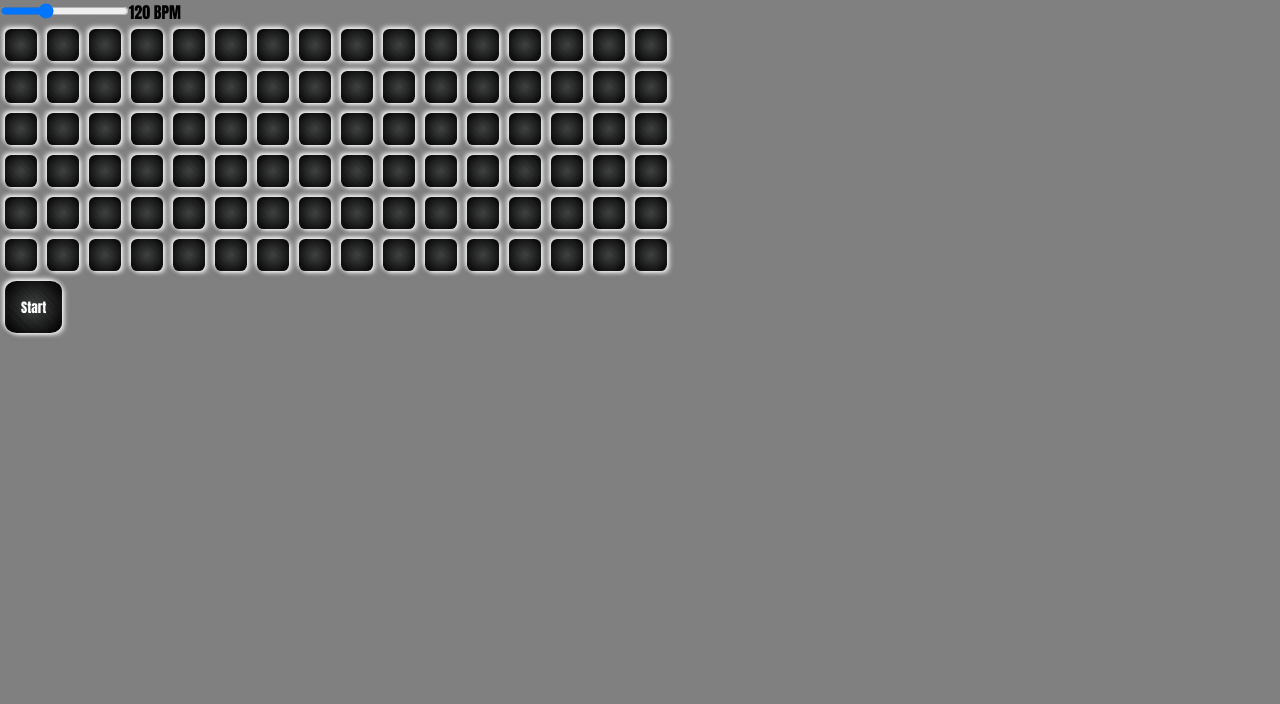
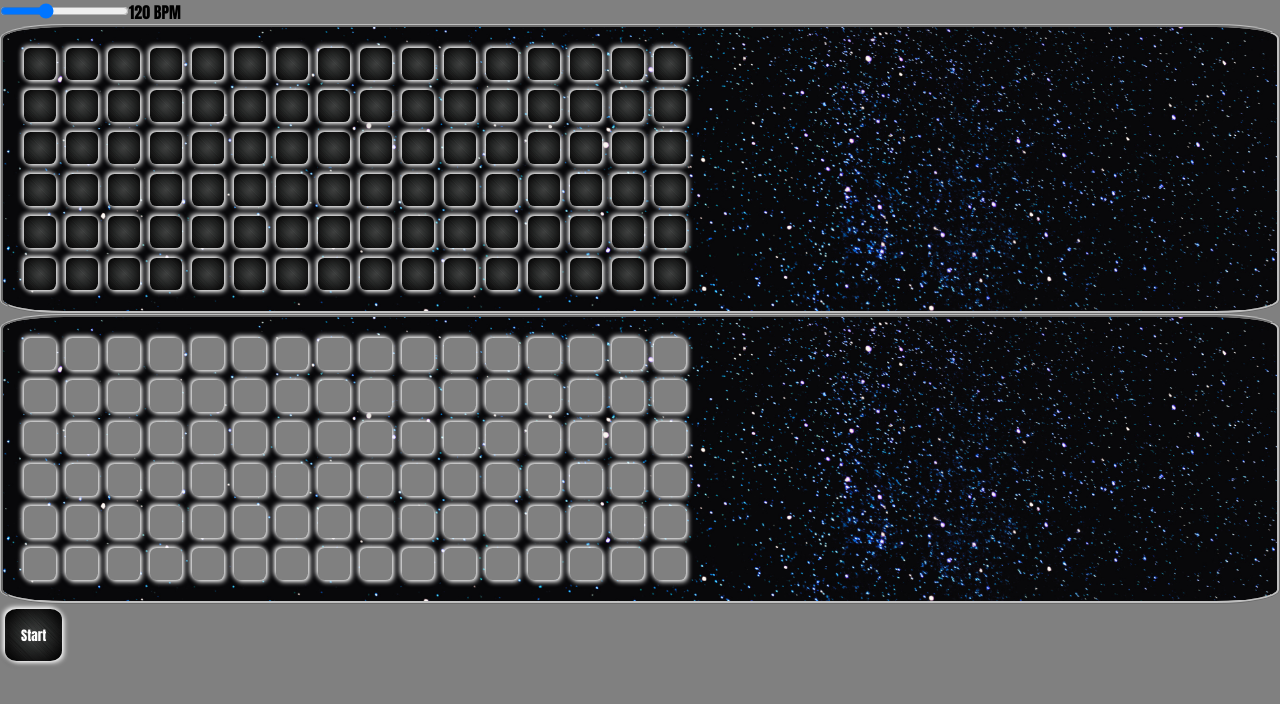
Before and after one commit to LandoMeowrissian/synapse-brainbeat, a React (Create React App) app: page /sequence in a window 1280 px wide. Shown: the top 704 px of the page. Built offline with nearby package versions, Linux system fonts and the light colour scheme.

Commit message:
separate grids,  making separate sounds, but still having trouble playing more than one note at a time

```diff
--- a/src/App.js
+++ b/src/App.js
@@ -1,14 +1,14 @@
 import "./App.scss";
 // import HomePage from "./pages/HomePage/HomePage";
 // import { BrowserRouter, Routes, Route } from "react-router-dom";
-import LeadSequencer from "./components/Sequencers/LeadSequencer";
+import Sequencer from "./components/Sequencer/Sequencer";
 
 function App( ) {
 
 
   return (
     <>
-      <LeadSequencer/>
+      <Sequencer/>
     </>
     // <BrowserRouter>
     //   <Routes>
--- a/src/components/Sequencers/Grid.scss
+++ b/src/components/Sequencer/Grid.scss
@@ -1,4 +1,5 @@
-.grid {
+.sequencer {
+  &-grid {
     perspective: 800px;
     display: flex;
     flex-direction: column;
@@ -11,12 +12,12 @@
     border-bottom: 1mm ridge silver;
     border-right: 1mm ridge silver;
     border-left: 1mm ridge silver;
-  // background-image: url("../assets/images/stars.png");
-
     background-size: cover;
     background-position: center;
+  background-image: url("../../assets/images/stars.png");
+  }
+}
 
-}
 
 .row {
   display: flex;
--- /dev/null
+++ b/src/components/Sequencer/Sequencer.js
@@ -0,0 +1,162 @@
+import { useState, useEffect, useRef } from 'react';
+import * as Tone from 'tone';
+import Drums from "../Drums/Drums";
+import "./Grid.scss";
+
+const Sequencer = () => {
+  const [bpm, setBpm] = useState(120);
+  const notes = ["F3", "Eb3", "C3", "Bb2", "Ab2", "F2"];
+  const drums = ["kick", "snare", "hiHat", "tom1", "tom2", "tom3"]
+  const [grid, setGrid] = useState(makeGrid(notes));
+  const [drumGrid, setDrumGrid] = useState(makeDrumGrid(drums));
+  const [playing, setPlaying] = useState(false);
+  const [started, setStarted] = useState(false);
+  const [beat, setBeat] = useState(0);
+  const beatRef = useRef(beat);
+  const synthRef = useRef(new Tone.Synth({
+    oscillator: { type: "sawtooth" },
+    envelope: { attack: 0.05 }
+  }).toDestination());
+  const drumRefs = {
+    kick: useRef(Drums.kick),
+    snare: useRef(Drums.snare),
+    hiHat: useRef(Drums.hiHat),
+    tom1: useRef(Drums.tom1),
+    tom2: useRef(Drums.tom2),
+    tom3: useRef(Drums.tom3)
+  };
+
+  beatRef.current = beat;
+
+  useEffect(() => {
+    const repeat = (time) => {
+      const currentBeat = beatRef.current;
+      // Synth
+      grid.forEach((row, index) => {
+        let synth = synthRef.current;
+        let note = row[currentBeat];
+        if (note.isActive) {
+          synth.triggerAttackRelease(note.note, "16n", time);
+        }
+      });
+      // Drums
+      drumGrid.forEach((row, index) => {
+        let drum = drumRefs[drums[index]].current;
+        let note = row[currentBeat];
+        if (note.isActive) {
+          drum.triggerAttackRelease("C2", "16n", time);
+        }
+      });
+
+      setBeat((prevBeat) => (prevBeat + 1) % 16);
+    };
+
+    Tone.Transport.cancel();
+    if (started) {
+      Tone.Transport.bpm.value = bpm;
+      Tone.Transport.scheduleRepeat(repeat, "16n");
+      Tone.Transport.start();
+    } else {
+      Tone.Transport.stop();
+    }
+    return () => {
+      if (started) {
+        Tone.Transport.cancel();
+      }
+    };
+  }, [started, bpm, grid, drumGrid]);
+
+  function makeGrid(notes) {
+    return notes.map(note => new Array(16).fill().map(()=>({ note: note, isActive: false })));
+  }
+  function makeDrumGrid(drums) {
+    return drums.map(note => new Array(16).fill().map(()=>({ note: note, isActive: false })));
+  }
+
+  const handleNoteClick = (gridType, rowIndex, noteIndex) => {
+    if (gridType === 'synth') {
+      const newGrid = grid.map((row, rIndex) =>
+        rIndex === rowIndex ? row.map((note, nIndex) =>
+          nIndex === noteIndex ? {...note, isActive: !note.isActive} : note
+        ) : row
+      );
+      setGrid(newGrid);
+    } else if (gridType === 'drum') {
+      const newDrumGrid = drumGrid.map((row, rIndex) =>
+        rIndex === rowIndex ? row.map((note, nIndex) =>
+          nIndex === noteIndex ? {...note, isActive: !note.isActive} : note
+        ) : row
+      );
+      setDrumGrid(newDrumGrid);
+    }
+  };
+
+  const handleBpmChange = (newBpm) => {
+    setBpm(newBpm);
+    Tone.Transport.bpm.value = newBpm;
+  };
+
+  const handlePlayButton = () => {
+    if (!started) {
+      Tone.start();
+      setStarted(true);
+    }
+
+    if (playing) {
+      Tone.Transport.stop();
+    } else {
+      Tone.Transport.start();
+    }
+
+    setPlaying(!playing);
+  };
+
+  return (
+    <div className="sequencer">
+      <input
+        type="range"
+        id="bpm"
+        min="60"
+        max="240"
+        value={bpm}
+        onChange={(e) => handleBpmChange(e.target.value)}
+      />
+      <span>{bpm} BPM</span>
+
+      <div className="sequencer-grid">
+        {grid.map((row, rowIndex) => (
+          <div className={`button-row-${rowIndex + 1}`} key={`row_${rowIndex}`}>
+            {row.map((note, noteIndex) => (
+              <button
+                className={`note sequencer-step-${rowIndex}-${noteIndex} ${note.isActive ? 'note-is-active' : ''}`}
+                key={`note_${rowIndex}_${noteIndex}`}
+                onClick={() => handleNoteClick('synth', rowIndex, noteIndex)}
+              />
+            ))}
+          </div>
+        ))}
+      </div>
+
+      <div className="sequencer-grid" >
+        {drumGrid.map((row, rowIndex) => (
+          <div className={`button-row-${rowIndex + 1}`} key={`row_${rowIndex}`}>
+            {row.map((note, noteIndex) => (
+              <button
+                className={`note sequencer-step-${rowIndex}-${noteIndex} ${note.isActive ? 'note-is-active' : ''}`}
+                key={`note_${rowIndex}_${noteIndex}`}
+                onClick={() => handleNoteClick('drum', rowIndex, noteIndex)}
+                style={{ background: note.isActive ? 'red' : 'grey' }}
+              />
+            ))}
+          </div>
+        ))}
+      </div>
+
+      <button id="play-button" onClick={handlePlayButton}>
+        {playing ? 'Stop' : 'Start'}
+      </button>
+    </div>
+  );
+};
+
+export default Sequencer;
--- a/src/components/Sequencers/LeadSequencer.js
+++ /dev/null
@@ -1,106 +0,0 @@
-import { useState, useEffect, useRef } from 'react';
-import * as Tone from 'tone';
-import "./Grid.scss";
-
-const LeadSequencer = () => {
-  const [bpm, setBpm] = useState(120);
-  const notes = ["F3", "Eb3", "C3", "Bb2", "Ab2", "F2"];
-  const [grid, setGrid] = useState(makeGrid(notes));
-  const [playing, setPlaying] = useState(false);
-  const [started, setStarted] = useState(false);
-  const [beat, setBeat] = useState(0);
-  const beatRef = useRef(beat);
-  const synthRef = useRef(new Tone.Synth({
-    ocillator: { type: "sawtooth" },
-    envelope: { attack: 0.05 }
-  },).toDestination());
-
-  beatRef.current = beat;
-
-  useEffect(() => {
-    const repeat = (time) => {
-      const currentBeat = beatRef.current;
-      grid.forEach((row, index) => {
-        let synth = synthRef.current;
-        let note = row[currentBeat];
-        if (note.isActive) {
-          synth.triggerAttackRelease(note.note, "8n", time);
-        }
-      });
-      setBeat((prevBeat) => (prevBeat + 1) % 16);
-    };
-    Tone.Transport.cancel();
-    if (started) {
-      Tone.Transport.bpm.value = bpm;
-      Tone.Transport.scheduleRepeat(repeat, "8n");
-      Tone.Transport.start();
-    } else {
-      Tone.Transport.stop();
-    }
-    return () => {
-      if (started) {
-        Tone.Transport.cancel();
-      }
-    };
-  }, [started, bpm, grid]);
-
-  function makeGrid(notes) {
-    return notes.map(note => new Array(16).fill().map(()=>({ note: note, isActive: false })));
-  }
-
-  const handleNoteClick = (rowIndex, noteIndex) => {
-    const newGrid = grid.slice();
-    newGrid[rowIndex][noteIndex].isActive = !newGrid[rowIndex][noteIndex].isActive;
-    setGrid(newGrid);
-  };
-
-  const handleBpmChange = (newBpm) => {
-    setBpm(newBpm);
-    Tone.Transport.bpm.value = newBpm;
-  };
-
-  const handlePlayButton = () => {
-    if (!started) {
-      Tone.start();
-      setStarted(true);
-    }
-
-    if (playing) {
-      Tone.Transport.stop();
-    } else {
-      Tone.Transport.start();
-    }
-
-    setPlaying(!playing);
-  };
-
-  return (
-    <div class="sequencer">
-      <input
-        type="range"
-        id="bpm"
-        min="60"
-        max="240"
-        value={bpm}
-        onChange={(e) => handleBpmChange(e.target.value)}
-      />
-      <span>{bpm} BPM</span>
-      {grid.map((row, rowIndex) => (
-        <div className={`button-row-${rowIndex + 1}`} key={`row_${rowIndex}`}>
-          {row.map((note, noteIndex) => (
-            <button
-              className={`note sequencer-step-${rowIndex}-${noteIndex} ${note.isActive ? 'note-is-active' : ''}`}
-              key={`note_${rowIndex}_${noteIndex}`}
-              onClick={() => handleNoteClick(rowIndex, noteIndex)}
-            />
-          ))}
-        </div>
-      ))}
-      <button id="play-button" onClick={handlePlayButton}>
-        {playing ? 'Stop' : 'Start'}
-      </button>
-    </div>
-  );
-};
-
-export default LeadSequencer;
```
Lines whose indentation alone changed are shown as unchanged.
